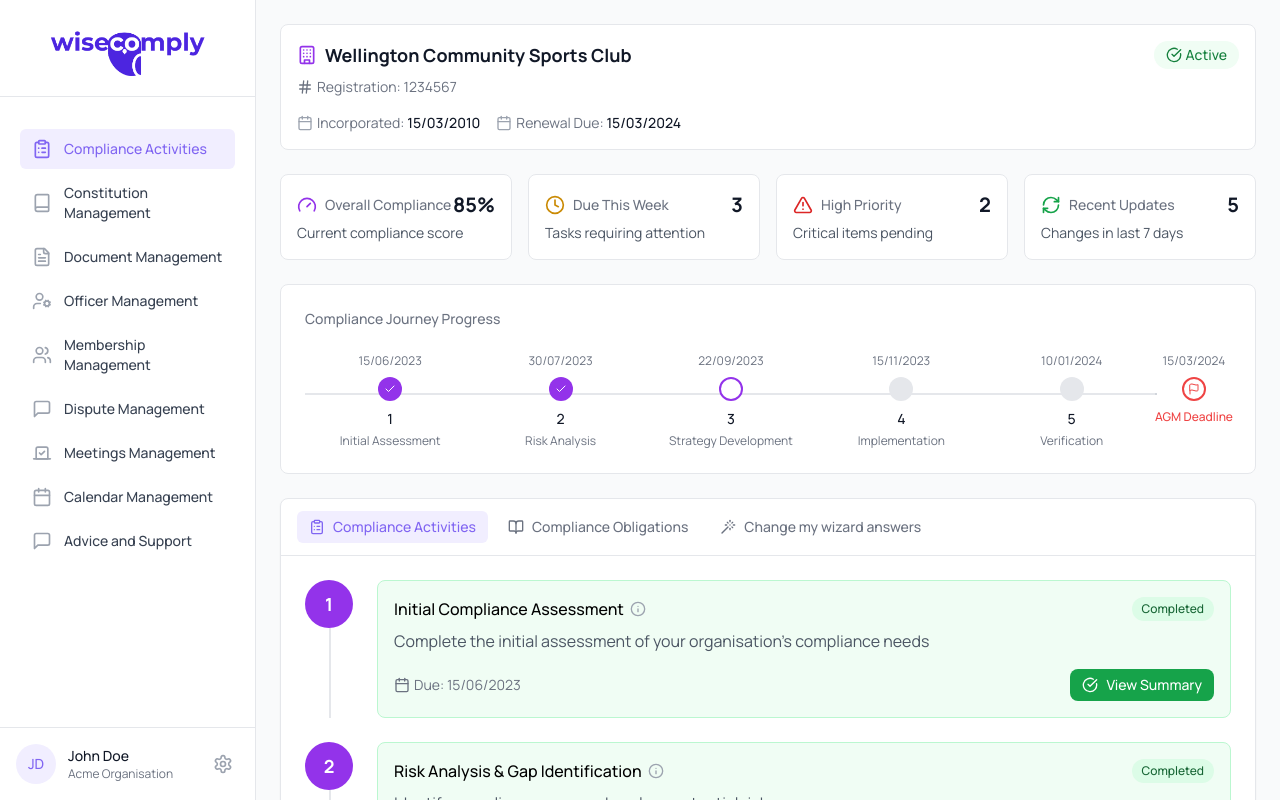
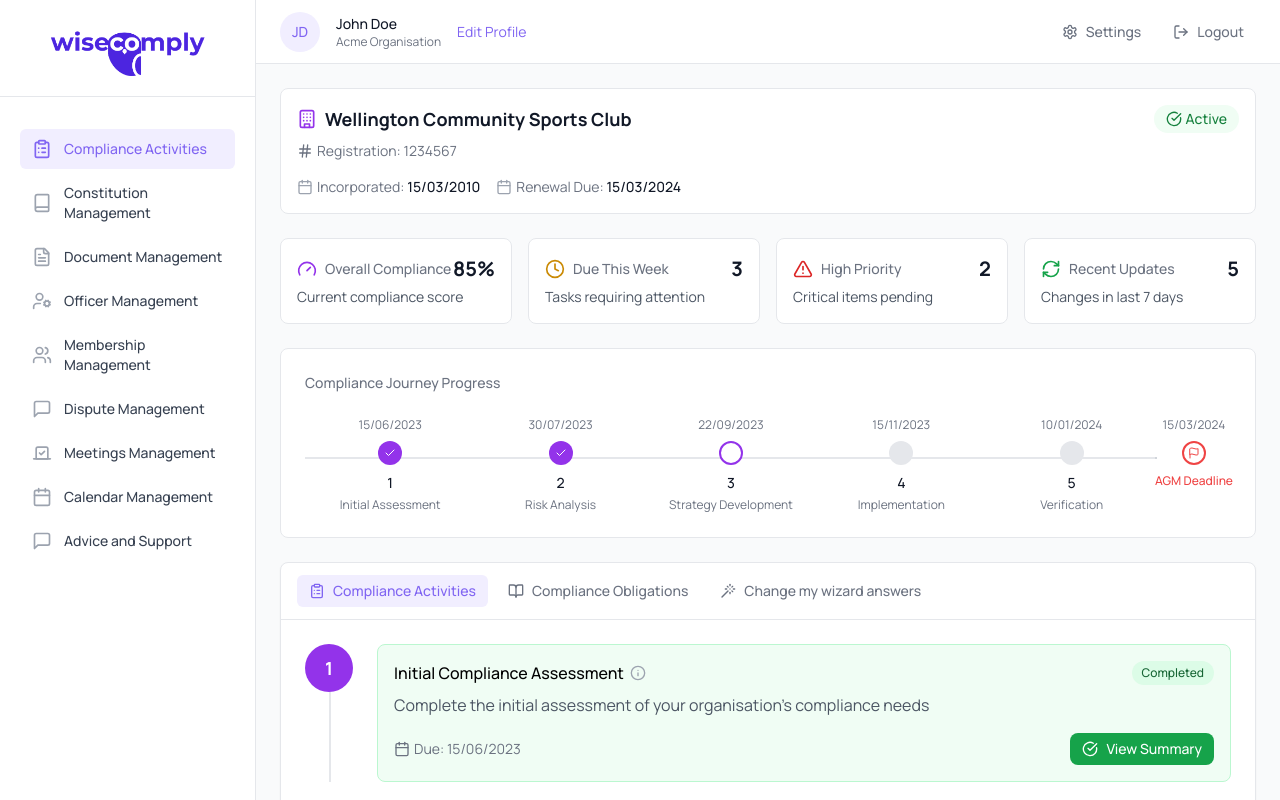
Before and after one commit to eudoca/wisecomply_new, a React (Vite) app: page /compliance in a window 1280 px wide. Built offline with nearby package versions, Linux system fonts and the light colour scheme.

Commit message:
Add header with user details and action buttons

```diff
--- /dev/null
+++ b/src/components/layout/Header.tsx
@@ -0,0 +1,65 @@
+import React from 'react';
+import { Link } from 'react-router-dom';
+import { LogOutIcon, SettingsIcon, UserIcon } from 'lucide-react';
+import { Button } from '../ui/Button';
+
+export const Header: React.FC = () => {
+  // In a real app, this would come from your auth context
+  const user = {
+    name: "John Doe",
+    organization: "Acme Organisation"
+  };
+
+  const handleLogout = () => {
+    // In a real app, this would handle logout logic
+    console.log('Logging out...');
+    window.location.href = '/';
+  };
+
+  return (
+    <header className="bg-white border-b border-gray-200 h-16 flex items-center justify-between px-6">
+      <div className="flex items-center space-x-4">
+        <div className="flex-shrink-0">
+          <div className="w-10 h-10 rounded-full bg-brand-light flex items-center justify-center">
+            <span className="text-brand-primary font-medium text-sm">
+              {user.name.split(' ').map(n => n[0]).join('')}
+            </span>
+          </div>
+        </div>
+        <div>
+          <p className="text-sm font-medium text-gray-900">{user.name}</p>
+          <p className="text-xs text-gray-500">{user.organization}</p>
+        </div>
+        <Link
+          to="/settings/profile"
+          className="text-sm text-brand-primary hover:text-brand-dark ml-2"
+        >
+          Edit Profile
+        </Link>
+      </div>
+
+      <div className="flex items-center space-x-2">
+        <Link to="/settings">
+          <Button
+            variant="ghost"
+            size="sm"
+            className="text-gray-500 hover:text-gray-700 flex items-center gap-2"
+          >
+            <SettingsIcon className="w-4 h-4" />
+            <span className="hidden sm:inline">Settings</span>
+          </Button>
+        </Link>
+
+        <Button
+          variant="ghost"
+          size="sm"
+          onClick={handleLogout}
+          className="text-gray-500 hover:text-gray-700 flex items-center gap-2"
+        >
+          <LogOutIcon className="w-4 h-4" />
+          <span className="hidden sm:inline">Logout</span>
+        </Button>
+      </div>
+    </header>
+  );
+};
--- a/src/components/layout/Navigation.tsx
+++ b/src/components/layout/Navigation.tsx
@@ -110,25 +110,6 @@ export const Navigation: React.FC = () => {
           ))}
         </div>
       </div>
-
-      <div className="border-t border-gray-200 p-4">
-        <div className="flex items-center space-x-3">
-          <div className="flex-shrink-0">
-            <div className="w-10 h-10 rounded-full bg-brand-light flex items-center justify-center">
-              <span className="text-brand-primary font-medium text-sm">JD</span>
-            </div>
-          </div>
-          <div className="flex-1 min-w-0">
-            <p className="text-sm font-medium text-gray-900 truncate">
-              John Doe
-            </p>
-            <p className="text-xs text-gray-500 truncate">Acme Organisation</p>
-          </div>
-          <Link to="/settings" className="p-1.5 rounded-md text-gray-400 hover:text-gray-500 hover:bg-gray-100">
-            <SettingsIcon className="w-5 h-5" />
-          </Link>
-        </div>
-      </div>
     </nav>
   );
 };
--- a/src/layouts/DashboardLayout.tsx
+++ b/src/layouts/DashboardLayout.tsx
@@ -1,16 +1,20 @@
 import React from 'react';
 import { Outlet } from 'react-router-dom';
 import { Navigation } from '../components/layout/Navigation';
+import { Header } from '../components/layout/Header';
 
 export const DashboardLayout: React.FC = () => {
   return (
     <div className="flex h-screen bg-gray-50">
       <Navigation />
-      <main className="flex-1 overflow-y-auto">
-        <div className="p-6">
-          <Outlet />
-        </div>
-      </main>
+      <div className="flex-1 flex flex-col overflow-hidden">
+        <Header />
+        <main className="flex-1 overflow-y-auto">
+          <div className="p-6">
+            <Outlet />
+          </div>
+        </main>
+      </div>
     </div>
   );
 };
```
